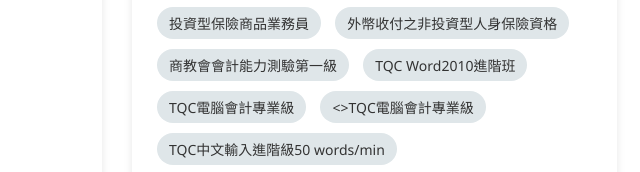
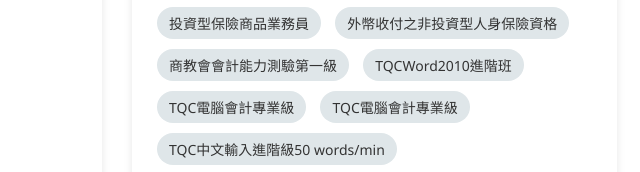
Before and after one commit to chiangyunfan/chiangyunfan.github.io, a plain HTML site: page index.html in a window 1280 px wide. Shown: the part 760-932 px from the top of the page, 523-1163 px from the left. Drawn offline with Linux system fonts and the light colour scheme.

Commit message:
Update index.html

```diff
--- a/index.html
+++ b/index.html
@@ -116,9 +116,9 @@
         <span>投資型保險商品業務員</span>
         <span>外幣收付之非投資型人身保險資格</span>
         <span>商教會會計能力測驗第一級</span>
-        <span>TQC  Word2010進階班</span>
+        <span>TQCWord2010進階班</span>
         <span>TQC電腦會計專業級</span>
-        <span><>TQC電腦會計專業級</span>
+        <span>TQC電腦會計專業級</span>
         <span>TQC中文輸入進階級50 words/min</span>
         <span>TQC英文輸入進階級50 words/min</span>
       </div>
```
